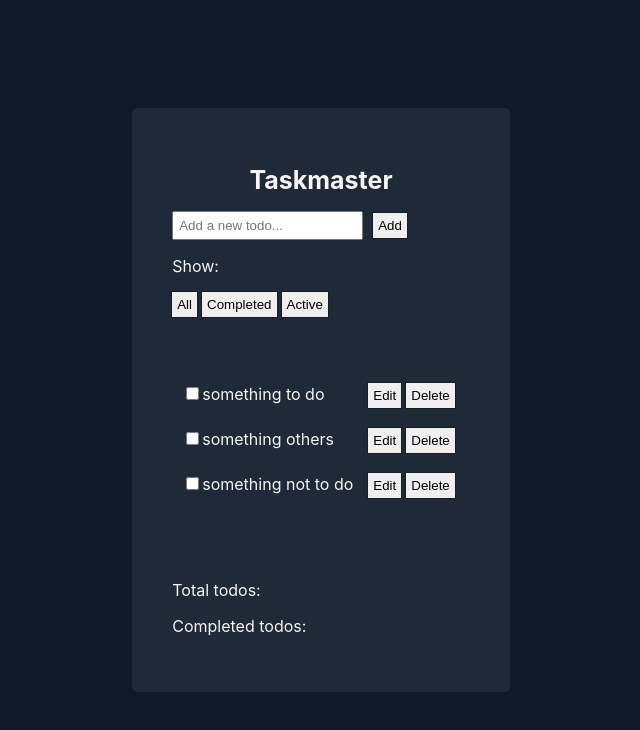
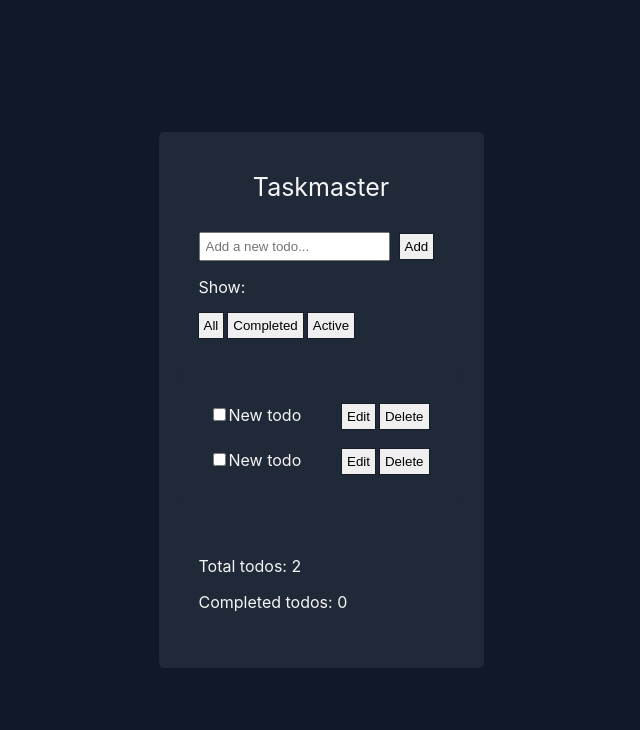
Before and after one commit to angemariya/Typescript, a React (Create React App) app in the folder Project4-React/my-app/: page / in a window 1280 px wide. Shown: the top 730 px of the page, without its empty margins (319-959 px from the left). Built offline with nearby package versions, Linux system fonts and the light colour scheme.

Commit message:
Add filter, add, delete function

```diff
--- a/Project4-React/my-app/src/components/App/index.tsx
+++ b/Project4-React/my-app/src/components/App/index.tsx
@@ -1,17 +1,76 @@
-import { GlobalState } from '../../state';
 import { Form } from '../Form';
 import { List } from '../List';
 import { Counter } from '../Counter';
 import './App.scss';
+import { useState, useRef } from 'react';
 
-const App = (props: GlobalState) => (
-  <div className='App'>
-    <div className='wrapper'>
-      <Form />
-      <List todos={props.todos}/>
-      <Counter />
+export type Item = {
+  id: number,
+  title: string,
+  status: boolean
+}
+
+export type State = Item[];
+
+export const state: State = [
+  {id: 1, title: "New todo", status: false},
+  {id: 2, title: "New todo", status: false},
+];
+
+export const App = () => {
+  //MODEL
+  const [todos, setTodos] = useState(state);
+  const prevTodosRef = useRef();
+
+  //CONTROLLER
+
+  const addTodo = (newTodo: Item): void => {
+    setTodos([...todos, newTodo])
+  }
+
+  const deleteTodo = (id: number): void => {
+    setTodos(todos.filter(el=>el.id !== id))
+  }
+
+  const filterCompletedTodo = (): void => {
+    setTodos(todos.filter(el=>el.status===true))
+  }
+
+  const filterActiveTodo = (): void => {
+    setTodos(todos.filter(el=>el.status===false))
+  }
+
+  const markTodo = (id: number): void => {
+    const targetElement = todos.find((el)=>el.id === id)
+      if (targetElement) {
+        targetElement.status = !targetElement.status;
+        setTodos([...todos])
+      }
+  }
+
+  const showAll = ():void => {
+
+  }
+
+  //VIEW
+  return (
+    <div className='App'>
+      <div className='wrapper'>
+        <Form
+          onShowAll = {showAll}
+          onFilterActive={filterActiveTodo}
+          onFilterCompleted={filterCompletedTodo}
+          onAddTodo={addTodo}
+          todos={todos}
+           />
+        <List
+          todos={todos}
+          onFilterCompleted={filterCompletedTodo}
+          onDeleteTodo={deleteTodo}
+          onMarkTodo={markTodo}
+        />
+        <Counter todos={todos}/>
+      </div>
     </div>
-  </div>
-);
-
-export default App;
+  )
+};
--- a/Project4-React/my-app/src/components/Button/index.tsx
+++ b/Project4-React/my-app/src/components/Button/index.tsx
@@ -1,7 +1,12 @@
 import styles from './styles.module.scss';
 type ButtonType = "delete" | "primary";
 
-export const Button = (props: {buttonText: string, type?: ButtonType}) => {
+export const Button = (
+    props: {
+        buttonText: string,
+        type?: ButtonType,
+        onClick?: ()=>void
+    }) => {
 
     const classes: string[] = [
         styles.button,
@@ -10,7 +15,7 @@ export const Button = (props: {buttonText: string, type?: ButtonType}) => {
     ].filter(Boolean) as string[];
 
     return (
-        <button className={classes.join(" ")}>
+        <button className={classes.join(" ")} onClick={props.onClick} >
             {props.buttonText}
         </button>
     );
--- a/Project4-React/my-app/src/components/Counter/index.tsx
+++ b/Project4-React/my-app/src/components/Counter/index.tsx
@@ -1,8 +1,9 @@
 import styles from './styles.module.scss';
+import { type State } from '../App';
 
-export const Counter = () => (
+export const Counter = (props: {todos: State}) => (
     <div className= {styles.wrapper} >
-        <p>Total todos: </p>
-        <p>Completed todos: </p>
+        <p>Total todos: {props.todos.length}</p>
+        <p>Completed todos: {(props.todos.filter(el=>el.status===true)).length}</p>
     </div>
 );
--- a/Project4-React/my-app/src/components/Form/index.tsx
+++ b/Project4-React/my-app/src/components/Form/index.tsx
@@ -1,15 +1,48 @@
 /* eslint-disable jsx-a11y/alt-text */
 import { Button } from '../Button';
+import { State } from '../App';
+import { type Item } from '../App';
 import styles from './styles.module.scss'
+import { useState } from 'react';
 
-export const Form = () => (
-    <form className={styles.form} action="">
-      <h1 className={styles.title}>Taskmaster</h1>
-      <input className={styles.textInput} type="text" placeholder="Add a new todo... " />
-      <Button buttonText="Add" />
+let id = 3;
+
+export const Form = (props: {
+          todos: State,
+          onFilterCompleted: ()=>void,
+          onFilterActive: ()=>void,
+          onShowAll: ()=>void,
+          onAddTodo:(newTodo: Item)=>void,
+        } ) => {
+
+  const [title, setTitle] = useState("");
+
+  return (
+    <form className={styles.form} onSubmit={
+      (e)=>{
+      e.preventDefault();
+      }}>
+      <label className={styles.title}>Taskmaster</label>
+      <input
+        className={styles.textInput}
+        type="text"
+        placeholder="Add a new todo... "
+        onChange={
+          (e)=>{
+            setTitle(e.target.value)
+          }
+        }
+        />
+
+      <Button
+        buttonText="Add"
+        onClick={()=>{props.onAddTodo({id: id++, title, status: false})}}
+        />
+
       <p>Show: </p>
-      <Button buttonText="All" />
-      <Button buttonText="Completed" />
-      <Button buttonText="Active" />
+      <Button buttonText="All" onClick={props.onShowAll}/>
+      <Button buttonText="Completed" onClick={props.onFilterCompleted}/>
+      <Button buttonText="Active" onClick={props.onFilterActive}/>
     </form>
-  );
+  )
+};
--- a/Project4-React/my-app/src/components/Form/styles.module.scss
+++ b/Project4-React/my-app/src/components/Form/styles.module.scss
@@ -12,4 +12,6 @@
 .title {
     text-align: center;
     font-size: 25px;
+    display: block;
+    margin-bottom: 30px;
 }
--- a/Project4-React/my-app/src/components/List/index.tsx
+++ b/Project4-React/my-app/src/components/List/index.tsx
@@ -1,9 +1,21 @@
-import { TodoItem } from '../../state';
+import { type State } from '../App';
 import { ListItem } from '../ListItem';
 import './List.scss';
 
-export const List = (props: {todos: TodoItem[]}) => (
+export const List =
+  (props: {
+    todos: State,
+    onFilterCompleted:() => void,
+    onDeleteTodo: (id: number)=>void,
+    onMarkTodo: (id: number) => void,
+  }
+  ) => (
   <ul className="wrapper">
-    {props.todos.map(el=><ListItem {...el} />)}
+    {props.todos.map(el=><ListItem {...el}
+      key={el.id}
+      onDelete={props.onDeleteTodo}
+      onFilterCompleted={props.onFilterCompleted}
+      onMarkTodo={props.onMarkTodo}
+      />)}
   </ul>
 );
--- a/Project4-React/my-app/src/components/ListItem/index.tsx
+++ b/Project4-React/my-app/src/components/ListItem/index.tsx
@@ -1,23 +1,41 @@
-import { useState } from 'react';
-import { TodoItem } from '../../state';
 import { Button } from '../Button';
+import type {Item}  from '../App';
 import styles from './styles.module.scss';
 
-export const ListItem = (props: TodoItem) => {
-  const [checked, setChecked] = useState(false)
+interface ListItemProps extends Item {
+  onDelete: (id: number) => void
+  onFilterCompleted?: () => void
+  onMarkTodo?: (id: number) => void
+}
+
+export const ListItem = (props: ListItemProps) => {
 
   return (
     <li className={styles.listItem}>
       <label>
-        <input type="checkbox" onChange={
-        () => setChecked(!checked)
-      } checked={checked} className={styles.checkBox}/>
-        {props.todo}
+        <input
+          type="checkbox"
+          className={styles.checkBox}
+          onChange={() => {
+            if (props.onMarkTodo) {
+              props.onMarkTodo(props.id);
+            }
+          }}
+          checked={props.status}
+        />
+        {props.title}
       </label>
 
       <div className={styles.buttonWrapper}>
-        <Button type="primary" buttonText="Edit" />
-        <Button type="delete" buttonText="Delete" />
+        <Button
+          type="primary"
+          buttonText="Edit"
+          />
+        <Button
+          type="delete"
+          buttonText="Delete"
+          onClick={()=>props.onDelete(props.id)}
+        />
       </div>
     </li>
   );
--- a/Project4-React/my-app/src/index.tsx
+++ b/Project4-React/my-app/src/index.tsx
@@ -1,15 +1,15 @@
 import React from 'react';
 import ReactDOM from 'react-dom/client';
 import './index.scss';
-import App from './components/App';
-import { state } from './state';
+import { App } from './components/App';
+
 
 const root = ReactDOM.createRoot(
   document.getElementById('root') as HTMLElement
 );
 root.render(
   <React.StrictMode>
-    <App {...state} />
+    <App />
 {/* <App todos = {state.todos} inputValue={state.inputValue}/>*/}
   </React.StrictMode>
 );
--- a/Project4-React/my-app/src/state.ts
+++ b/Project4-React/my-app/src/state.ts
@@ -1,5 +1,3 @@
-import { useState } from "react";
-
 export type TodoItem = {
     todo: string
     status: boolean
```
